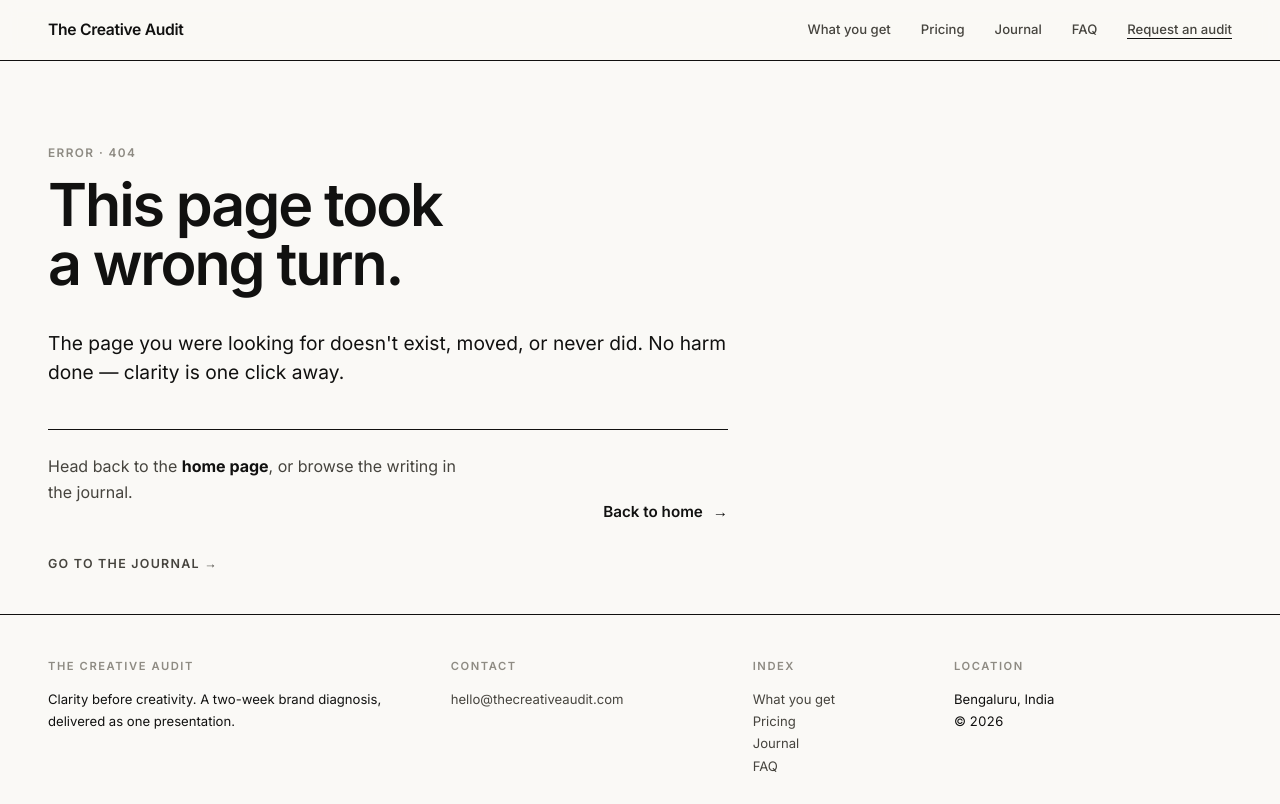
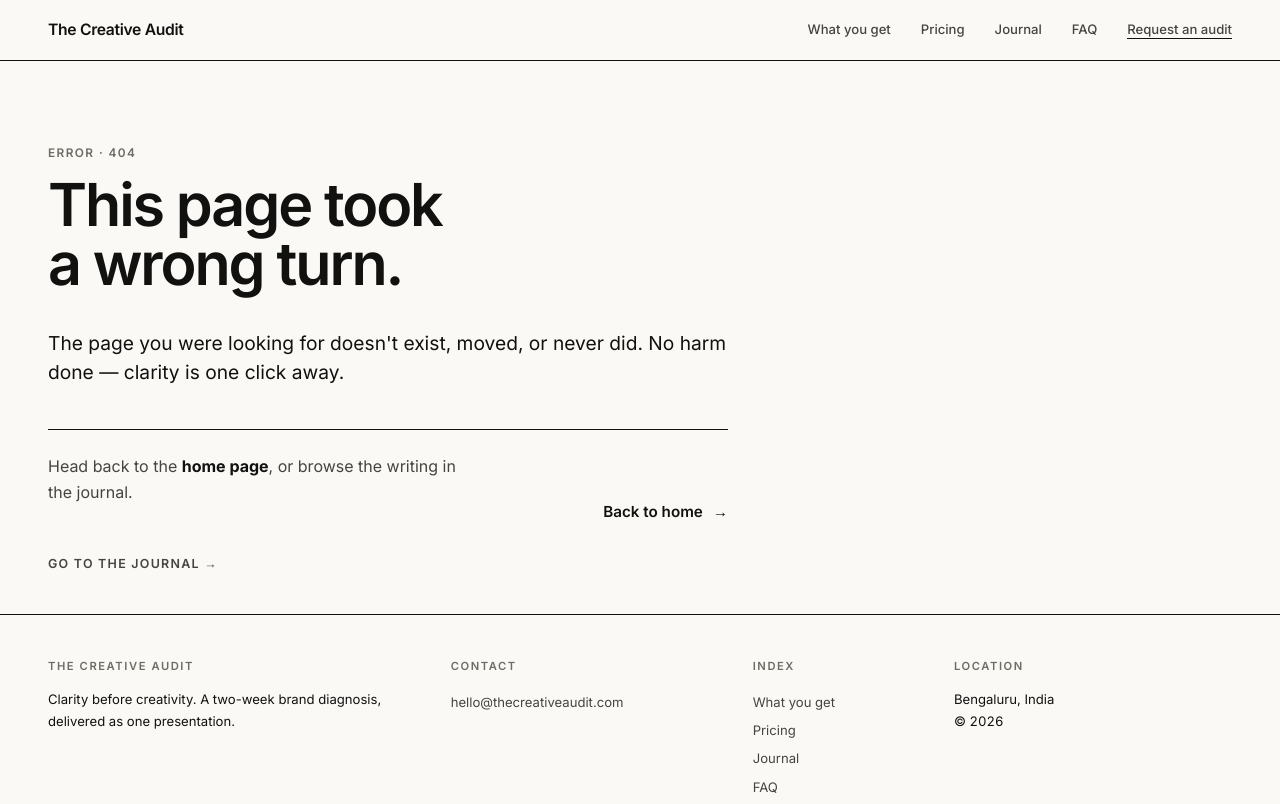
Before and after one commit to paapatype/the-creative-audit, a plain HTML site: page 404.html in a window 1280 px wide. Shown: the top 804 px of the page. Drawn offline with Linux system fonts and the light colour scheme.

Commit message:
Accessibility polish: favicon, semantic footer labels, WCAG-AA muted gray, larger footer tap targets
Lighthouse: Accessibility 100, SEO 100, Best-practices 100. Design unchanged apart from a slightly darker --mut (#8E8B83 -> #6F6C64) and footer link padding.

Co-Authored-By: Claude Opus 4.8 (1M context) <noreply@anthropic.com>

```diff
--- a/404.html
+++ b/404.html
@@ -3,6 +3,7 @@
 <head>
 <meta charset="utf-8">
 <meta name="viewport" content="width=device-width, initial-scale=1">
+<link rel="icon" href="favicon.svg">
 <title>Page not found (404) — The Creative Audit</title>
 <meta name="description" content="The page you were looking for doesn't exist. Head back to The Creative Audit, or browse the journal.">
 <link rel="canonical" href="https://thecreativeaudit.com/404.html">
@@ -51,10 +52,10 @@
 <footer>
   <div class="wrap">
     <div class="fcols">
-      <div class="fcol fc1"><h5>The Creative Audit</h5>Clarity before creativity. A two-week brand diagnosis, delivered as one presentation.</div>
-      <div class="fcol fc2"><h5>Contact</h5><a href="mailto:hello@thecreativeaudit.com">hello@thecreativeaudit.com</a></div>
-      <div class="fcol fc3"><h5>Index</h5><a href="index.html#what">What you get</a><br><a href="index.html#decision">Pricing</a><br><a href="journal.html">Journal</a><br><a href="index.html#faq">FAQ</a></div>
-      <div class="fcol fc4"><h5>Location</h5>Bengaluru, India<br><span class="num">© 2026</span></div>
+      <div class="fcol fc1"><p class="fh">The Creative Audit</p>Clarity before creativity. A two-week brand diagnosis, delivered as one presentation.</div>
+      <div class="fcol fc2"><p class="fh">Contact</p><a href="mailto:hello@thecreativeaudit.com">hello@thecreativeaudit.com</a></div>
+      <div class="fcol fc3"><p class="fh">Index</p><a href="index.html#what">What you get</a><br><a href="index.html#decision">Pricing</a><br><a href="journal.html">Journal</a><br><a href="index.html#faq">FAQ</a></div>
+      <div class="fcol fc4"><p class="fh">Location</p>Bengaluru, India<br><span class="num">© 2026</span></div>
     </div>
     <div class="wordmark tight">The Creative&nbsp;<span class="om">Audit</span></div>
   </div>
--- a/styles.css
+++ b/styles.css
@@ -1,6 +1,7 @@
 :root{
-  --paper:#FAF9F6; --ink:#111110; --soft:#46443E; --mut:#8E8B83;
+  --paper:#FAF9F6; --ink:#111110; --soft:#46443E; --mut:#6F6C64;
   --line:#DBD8CF; --rule:#111110; --maxw:1320px; --pad:48px;
+  /* --mut darkened from #8E8B83 to meet WCAG AA (4.5:1) contrast on --paper; still a muted warm gray */
 }
 *{box-sizing:border-box;margin:0;padding:0}
 html{scroll-behavior:smooth;-webkit-text-size-adjust:100%}
@@ -128,8 +129,8 @@ details .ans{padding:0 0 24px 88px;font-size:1rem;color:var(--soft);line-height:
 footer{border-top:1px solid var(--rule);padding-top:42px}
 .fcols{display:grid;grid-template-columns:repeat(12,1fr);gap:24px;padding-bottom:54px}
 .fcol{font-size:.82rem;line-height:1.7}
-.fcol h5{font-size:.7rem;font-weight:600;letter-spacing:.14em;text-transform:uppercase;color:var(--mut);margin-bottom:12px}
-.fcol a{color:var(--soft);cursor:pointer;overflow-wrap:anywhere}
+.fcol .fh{font-size:.7rem;font-weight:600;letter-spacing:.14em;text-transform:uppercase;color:var(--mut);margin-bottom:12px}
+.fcol a{color:var(--soft);cursor:pointer;overflow-wrap:anywhere;display:inline-block;padding:3px 0}
 .fcol a:hover{color:var(--ink)}
 .fc1{grid-column:1 / span 4}.fc2{grid-column:5 / span 3}.fc3{grid-column:8 / span 2}.fc4{grid-column:10 / span 3}
 @media(max-width:680px){.fc1,.fc2,.fc3,.fc4{grid-column:span 6}}
```
Also changed, not shown: index.html (+5 -4 lines), journal.html (+5 -4 lines), journal/how-much-does-branding-cost-india.html (+5 -4 lines), journal/how-much-should-a-logo-cost.html (+5 -4 lines), journal/how-to-write-a-design-brief.html (+5 -4 lines), journal/rebrand-or-refresh.html (+5 -4 lines), journal/what-is-a-creative-audit.html (+5 -4 lines), journal/why-your-design-project-missed.html (+5 -4 lines), favicon.svg (added).
